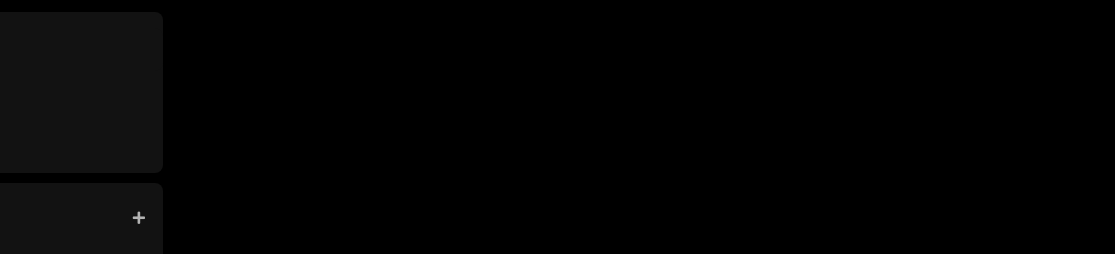
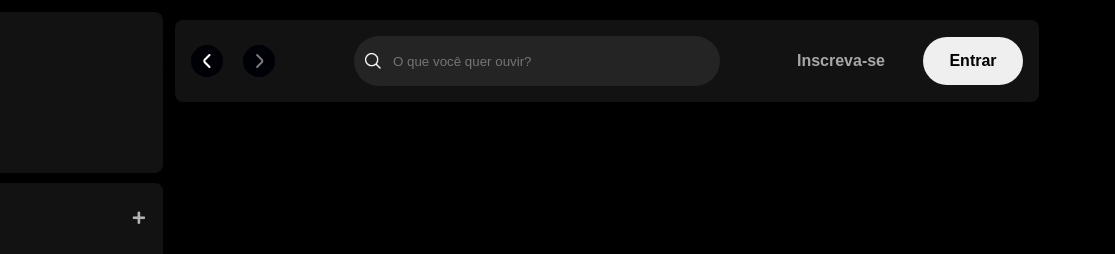
Before and after one commit to sarinhaw/Imers-o-FrontEnd-Alura, a plain HTML site: page spotify-imersao-alura/index.html in a window 1280 px wide. Shown: the top 254 px of the page, 165-1280 px from the left. Drawn offline with Linux system fonts and the light colour scheme.

Commit message:
aulinha 3

```diff
--- a/spotify-imersao-alura/index.html
+++ b/spotify-imersao-alura/index.html
@@ -6,9 +6,13 @@
     <meta name="viewport" content="width=device-width, initial-scale=1.0">
     <title>Spotify Imersão</title>
 
-    <link rel="stylesheet" href="reset.css">
+    <link rel="stylesheet" href="../src/styles/reset.css">
 
-    <link rel="stylesheet" href="styles.css">
+    <link rel="stylesheet" href="../src/styles/vars.css">
+
+    <link rel="stylesheet" href="../src/styles/sidebar-footer.css">
+
+    <link rel="stylesheet" href="../src/styles/main-content.css">
 
     <link rel="stylesheet" href="https://use.fontawesome.com/releases/v5.15.4/css/solid.css"
         integrity="sha384-Tv5i09RULyHKMwX0E8wJUqSOaXlyu3SQxORObAI08iUwIalMmN5L6AvlPX2LMoSE" crossorigin="anonymous" />
@@ -23,7 +27,7 @@
         <nav class="sidebar-navigation">
             <div class="logo">
                 <a href="">
-                    <img src="./assets/logo-spotify.png" alt="logo do spotify">
+                    <img src="../src/assets/logo-spotify.png" alt="logo do spotify">
                 </a>
             </div>
 
@@ -76,6 +80,31 @@
         </div>
     </div>
 
+    <main>
+        <div class="main-container">
+            <nav class="header__navigation">
+                <div class="navigation">
+                    <button class="arrow-left">
+                        <img src="../src/assets/small-left.png" alt="seta esquerda">
+                    </button>
+                    <button class="arrow-right">
+                        <img src="../src/assets/small-right.png" alt="seta direita">
+                    </button>
+                </div>
+                    <div class="header__search">
+                        <img src="../src/assets/search.png" alt="">
+                        <input id="search-input" type="text" maxlength="800" placeholder="O que você quer ouvir?"/>
+                    </div>
+
+                    <div class="header__login">
+                        <button class="subscribe">Inscreva-se</button>
+                        <button class="login">Entrar</button>
+                    </div>
+                </div>
+            </nav>
+        </div>
+    </main>
+
 </body>
 
 </html>
--- /dev/null
+++ b/src/styles/main-content.css
@@ -0,0 +1,95 @@
+/* HEADER */
+
+.main-container {
+    max-width: 80vw;
+    height: 100vh;
+    margin-left: 320px;
+    margin-right: 56px;
+}
+
+.header__navigation {
+    display: flex;
+    justify-content: space-between;
+    align-items: center;
+    padding: 16px;
+    margin: 20px;
+    border-radius: 8px;
+    background-color: #121212;
+}
+
+.header__navigation .navigation {
+    display: flex;
+    justify-content: space-around;
+    align-items: center;
+}
+
+.header__navigation .navigation .arrow-left {
+    margin-right: 1.25rem;
+}
+
+.arrow-left, .arrow-right {
+    display: flex;
+    align-items: center;
+    justify-content: center;
+    width: 32px;
+    height: 32px;
+    background: var(--bg-icon);
+    background-color: var(--bg-arrow-color);
+    border-radius: 50%;
+    border: none;
+    cursor: pointer;
+}
+
+.header__login {
+    display: flex;
+    align-items: center;
+}
+
+.header__search {
+    display: flex;
+    align-items: center;
+    width: 364px;
+    height: 48px;
+    margin-left: 8px;
+    background-color: #242424;
+    border-radius: 500px;
+    border: 1px solid transparent;
+}
+
+.header__search img{
+    width: 16px;
+    height: 16px;
+    margin-left: 10px;
+}
+
+.header__search input {
+    background: transparent;
+    border: none;
+    padding: 0px 100px 0 12px;
+    color: #fff;
+    text-overflow: ellipsis;
+    overflow: hidden;
+    white-space: nowrap;
+    outline: none;
+}
+
+.header__login .subscribe {
+    color: #a7a7a7;
+    font-size: 16px;
+    font-weight: 700;
+    background-color: transparent;
+    margin-right: 32px;
+    border: none;
+    cursor: pointer;
+}
+
+.header__login .login {
+    width: 100px;
+    height: 48px;
+    color: #000;
+    font-size: 16px;
+    font-weight: 700;
+    border-radius: 40px;
+    border: none;
+    cursor: pointer;
+}
--- a/spotify-imersao-alura/styles.css
+++ b/src/styles/sidebar-footer.css
@@ -1,5 +1,6 @@
 body {
     background-color: #000;
+    font-family: var(--font-dm-sans);
 }
 
 .sidebar {
@@ -42,7 +43,6 @@ body {
     text-decoration: none;
     font-weight: 600;
     font-size: 14px;
-    font-family: "DM Sans", sans-serif;
 }
 
 .library {
@@ -71,7 +71,6 @@ body {
     border: 0px;
     font-size: 14px;
     font-weight: 700;
-    font-family: "DM Sans", sans-serif;
     text-align: center;
     text-decoration: none;
     text-transform: none;
@@ -111,7 +110,6 @@ body {
 .section-playlist__content .text{
     padding-bottom: 14px;
     color: #ffff;
-    font-family: "DM Sans", sans-serif;
 }
 
 .section-playlist__content .title {
@@ -131,13 +129,13 @@ body {
     border-radius: 20px;
     font-size: 12px;
     font-weight: 700;
-    font-family: "DM Sans", sans-serif;
     text-decoration: none;
     text-transform: none;
     padding: 10px;
     margin-top: 12px;
     border: 0px;
     width: 113px;
+    cursor: pointer;
 }
 
 .sidebar .cookies {
--- /dev/null
+++ b/src/styles/vars.css
@@ -0,0 +1,10 @@
+:root {
+    /* FONT */
+
+    --font-dm-sans: "DM Sans", sans-serif;
+
+    /* COLORS */
+
+    --bg-icon: #131313;
+    --bg-arrow-color: rgba(0,0,07);
+}
```
Also changed, not shown: src/assets/logo-spotify.png (renamed from spotify-imersao-alura/assets/logo-spotify.png), src/assets/search.png (added), src/assets/small-left.png (added), src/assets/small-right.png (added), src/styles/reset.css (renamed from spotify-imersao-alura/reset.css).
